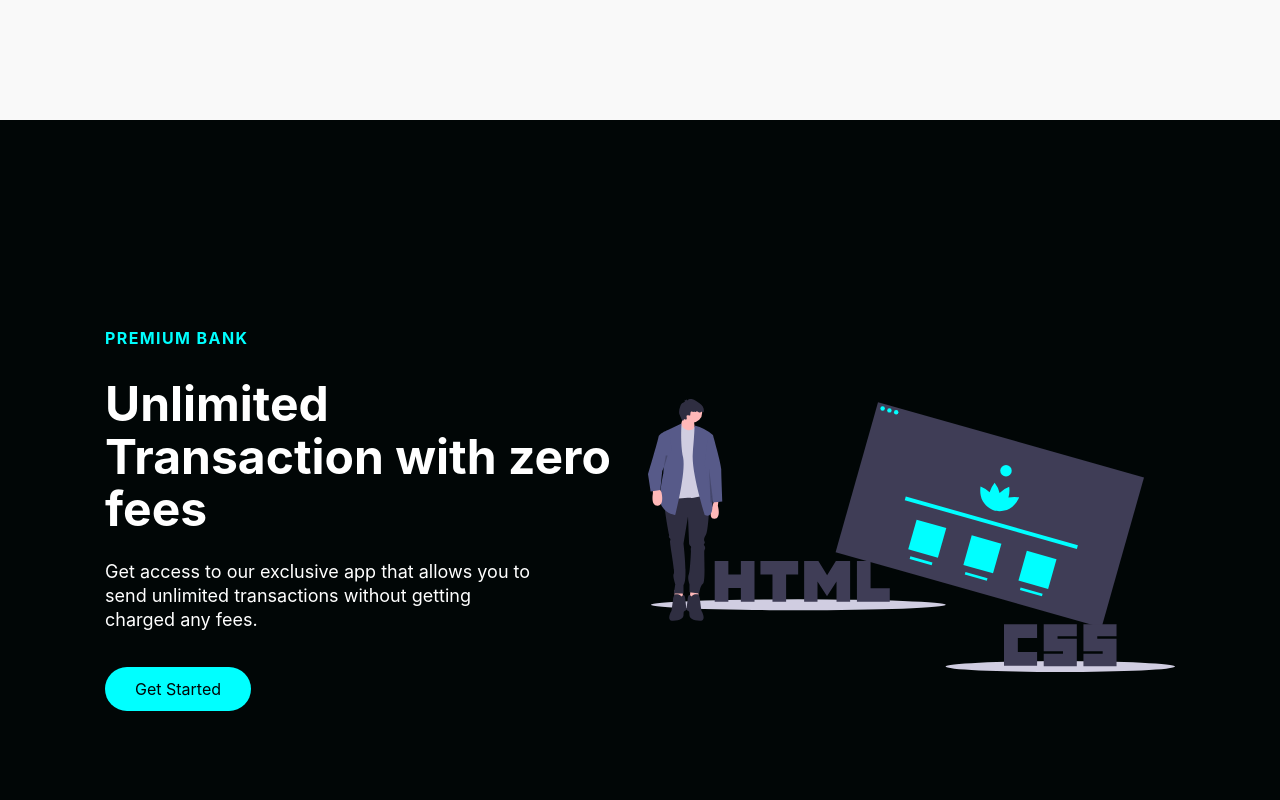
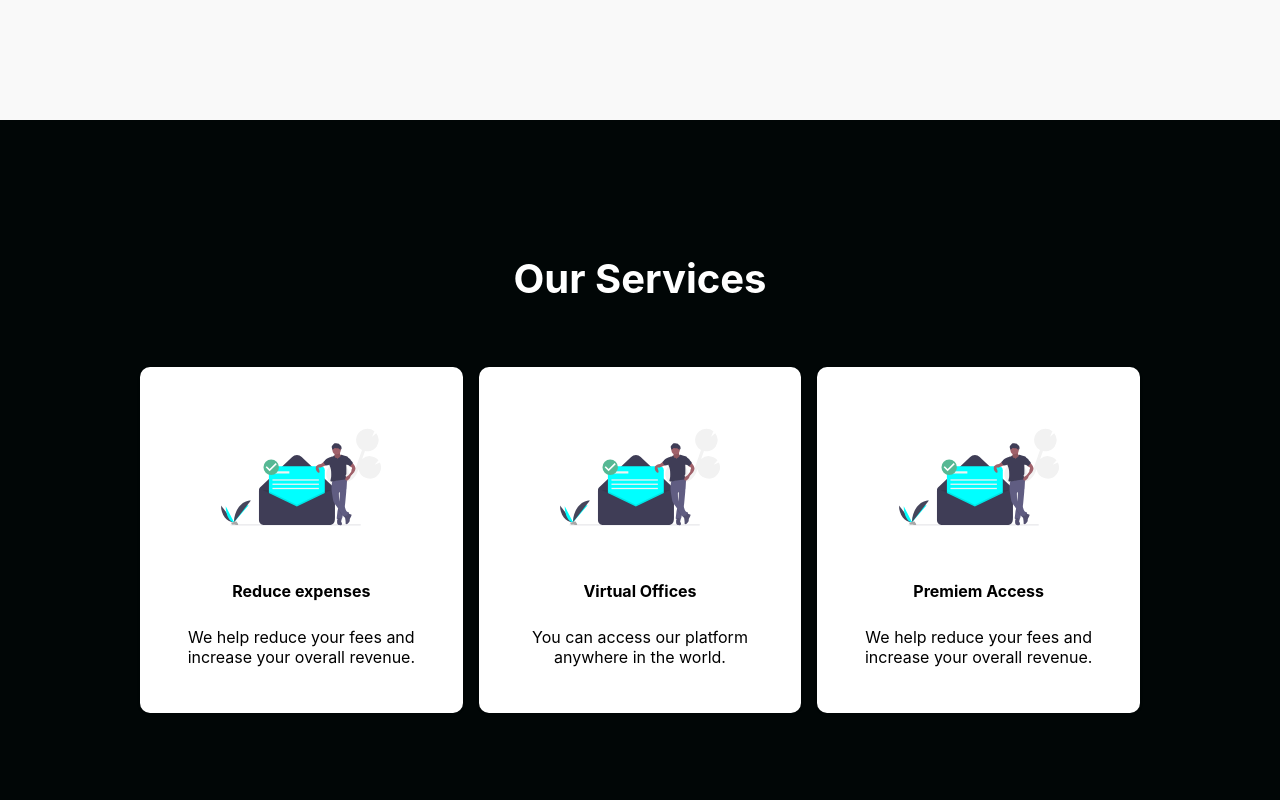
Before and after one commit to reynaldoayala062/portfolio, a React (Create React App) app: page / in a window 1280 px wide. Shown: the part 2480-3280 px from the top of the page. Built offline with nearby package versions, Linux system fonts and the light colour scheme.

Commit message:
services section

```diff
--- a/src/components/InfoSection/Data.js
+++ b/src/components/InfoSection/Data.js
@@ -16,7 +16,7 @@ export const homeObjOne = {
 };
 
 export const homeObjTwo = {
-    id: 'discover',
+    id: 'projects',
     lightBg: true,
     lightText: false,
     lightTextDesc: false,
@@ -33,10 +33,10 @@ export const homeObjTwo = {
 };
 
 export const homeObjThree = {
-    id: 'about',
-    lightBg: false,
-    lightText: true,
-    lightTextDesc: true,
+    id: 'skills',
+    lightBg: true,
+    lightText: false,
+    lightTextDesc: false,
     topLine: 'Premium Bank',
     headline: 'Unlimited Transaction with zero fees',
     description: 'Get access to our exclusive app that allows you to send unlimited transactions without getting charged any fees.',
@@ -44,7 +44,7 @@ export const homeObjThree = {
     imgStart: false,
     img: require('../../images/svg-3.svg').default,
     alt: 'Car',
-    dark: true,
-    primary: true,
-    darkText: false
+    dark: false,
+    primary: false,
+    darkText: true
 };
--- a/src/components/InfoSection/InfoElements.js
+++ b/src/components/InfoSection/InfoElements.js
@@ -20,9 +20,14 @@ export const InfoWrapper = styled.div`
     padding: 0 24px;
     justify-content: center;
 
-    @media screen and (max-width: 768px) {
+    @media screen and (max-width: 868px) {
+        max-width: 650px;
+        height: 850px;
+    }
+
+    @media screen and (max-width: 568px) {
         max-width: 300px;
-        height: 650px;
+        height: 750px;
     }
 
 `;
--- /dev/null
+++ b/src/components/Services/ServicesElements.js
@@ -0,0 +1,86 @@
+import styled from "styled-components";
+
+export const ServicesContainer = styled.div`
+    height: 700px;
+    display: flex;
+    flex-direction: column;
+    justify-content: center;
+    align-items: center;
+    background: #010606;
+
+    @media screen and (max-width: 986px) {
+        height: 1000px;
+    }
+
+    @media screen and (max-width: 786px) {
+        height: 1300px;
+    }
+
+    @media screen and (max-width: 480px) {
+        height: 1300px;
+    }
+`;
+
+export const ServicesWrapper = styled.div`
+    max-width: 1000px;
+    margin: 0 auto;
+    display: grid;
+    grid-template-columns: 1fr 1fr 1fr;
+    align-items: center;
+    grid-gap: 16px;
+    padding: 0 50px;
+
+    @media screen and (max-width: 1000px) {
+        grid-template-columns: 1fr 1fr;
+    }
+
+    @media screen and (max-width: 768px) {
+        grid-template-columns: 1fr;
+        padding: 0 20px
+    }
+`;
+
+export const ServicesCard = styled.div`
+    background: #fff;
+    display: flex;
+    flex-direction: column;
+    align-items: center;
+    justify-content: flex-start;
+    border-radius: 10px;
+    max-height: 340px;
+    padding: 30px;
+    box-shadow: 0 1px 3px rgba(0,0,0,0.2);
+    transition: all 0.2s ease-in-out;
+
+    &:hover {
+        transform: scale(1.02);
+        transition: all 0.2s ease-in-out;
+        cursor: pointer;
+    }
+`;
+
+export const ServicesIcon = styled.img`
+    height: 160px;
+    width: 160px;
+    margin-bottom: 10px;
+`;
+
+export const ServicesH1 = styled.h1`
+    font-size: 2.5rem;
+    color: #fff;
+    margin-bottom: 64px;
+
+    @media screen and (max-width: 480px) {
+        font-size: 2rem;
+    }
+`;
+
+export const ServicesH2 = styled.h2`
+    font-size: 1rem;
+    margin-bottom: 10px;
+`;
+
+export const ServicesP = styled.p`
+    font-size: 1rem;
+    text-align: center;
+`;
--- /dev/null
+++ b/src/components/Services/index.js
@@ -0,0 +1,34 @@
+import React from 'react'
+import Icon1 from '../../images/svg-5.svg'
+import Icon2 from '../../images/svg-5.svg'
+import Icon3 from '../../images/svg-5.svg'
+import { ServicesContainer, ServicesH1, ServicesWrapper, ServicesCard, ServicesIcon, ServicesH2, ServicesP } from './ServicesElements'
+
+
+const Services = () => {
+    return (
+        <ServicesContainer id="services">
+            <ServicesH1> Our Services</ServicesH1>
+            <ServicesWrapper>
+                <ServicesCard>
+                    <ServicesIcon src={Icon1}/>
+                    <ServicesH2>Reduce expenses</ServicesH2>
+                    <ServicesP>We help reduce your fees and increase your overall revenue.</ServicesP>
+                </ServicesCard>
+                <ServicesCard>
+                    <ServicesIcon src={Icon2}/>
+                    <ServicesH2>Virtual Offices</ServicesH2>
+                    <ServicesP>You can access our platform anywhere in the world.</ServicesP>
+                </ServicesCard>
+                <ServicesCard>
+                    <ServicesIcon src={Icon3}/>
+                    <ServicesH2>Premiem Access</ServicesH2>
+                    <ServicesP>We help reduce your fees and increase your overall revenue.</ServicesP>
+                </ServicesCard>
+            </ServicesWrapper>
+
+        </ServicesContainer >
+    )
+}
+
+export default Services
--- a/src/pages/index.js
+++ b/src/pages/index.js
@@ -4,6 +4,7 @@ import Navbar from '../components/NavBar';
 import Home from '../components/Home'
 import InfoSection from '../components/InfoSection'
 import { homeObjOne, homeObjTwo, homeObjThree } from '../components/InfoSection/Data';
+import Services from '../components/Services';
 
 const HomePage = () => {
     const [isOpen, setIsOpen] = useState(false);
@@ -19,6 +20,7 @@ const HomePage = () => {
             <Home/>
             <InfoSection {...homeObjOne}/>
             <InfoSection {...homeObjTwo}/>
+            <Services/>
             <InfoSection {...homeObjThree}/>
         </>
     );
```
